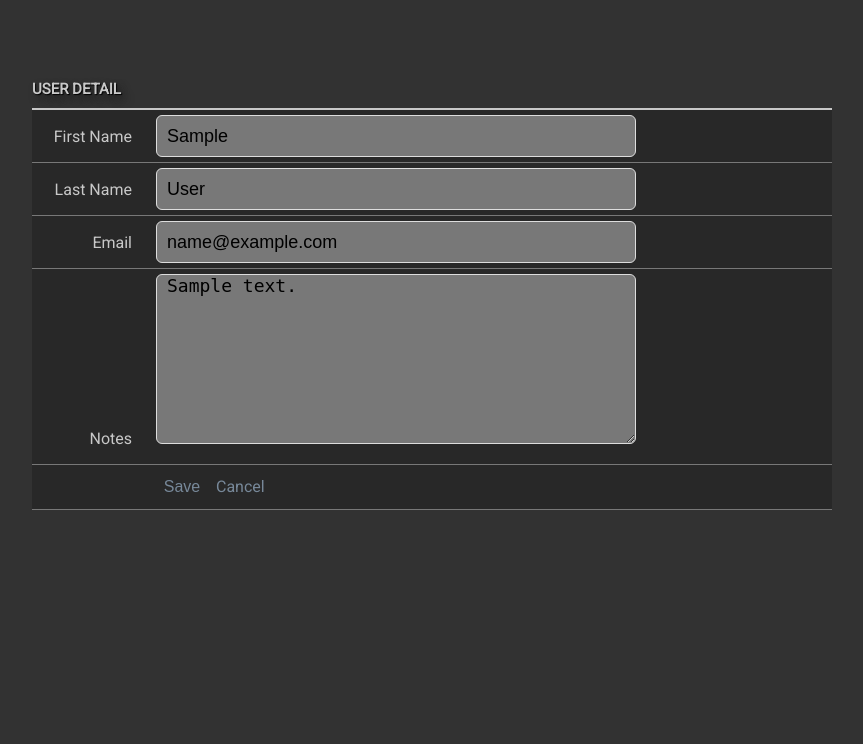
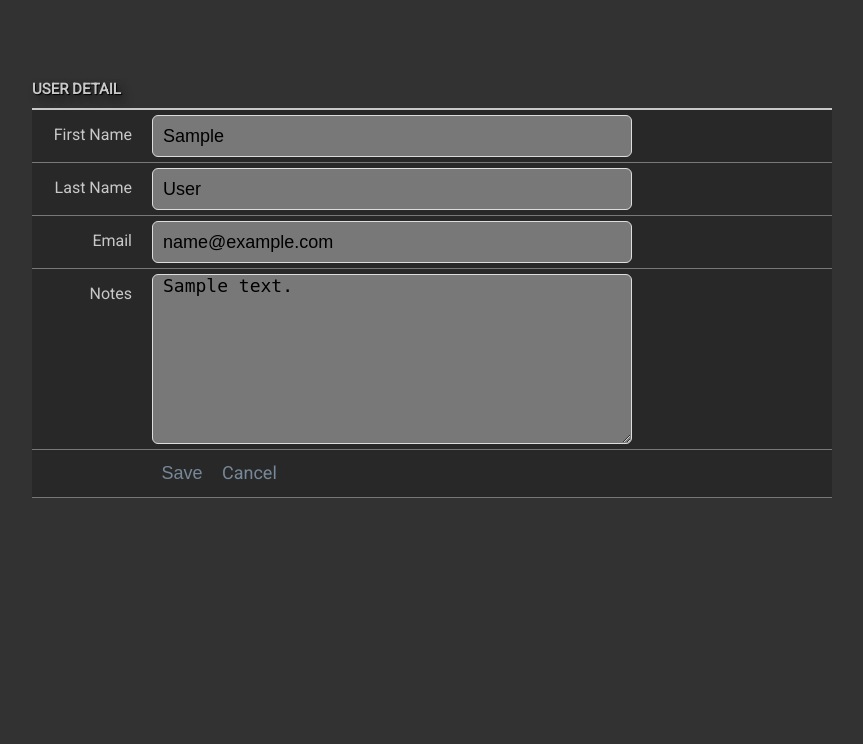
Before and after one commit to jonathanstallings/cf-django, a Django app: page /users/1 in a window 1280 px wide. Shown: the part 50-794 px from the top of the page, without its empty margins (18-881 px from the left). Run offline with Django 3.2, Linux system fonts and the light colour scheme; tables that the repository leaves empty hold one stand-in row (values such as "Sample post"); some libraries are stand-ins or nearby versions.

Commit message:
Complete first pass of app

```diff
--- a/users/static/users/css/style.css
+++ b/users/static/users/css/style.css
@@ -32,8 +32,7 @@ a {
   color: lightslategray;
 }
 
-a:hover,
-#save-button:hover {
+a:hover {
   color: white;
   text-shadow:
     1px 1px 1px #000,
@@ -252,7 +251,7 @@ User Detail
   max-width: 800px;
 }
 
-user-detail li > * {
+#user-detail li * {
   float: left;
   position: relative;
 }
@@ -284,18 +283,26 @@ user-detail li > * {
   padding-right: 20px;
 }
 
-#save-button {
+#form-buttons {
+  margin: 0 0 0 120px;
+}
+
+#form-buttons .button {
+  float: none;
   background: none;
   border: 0px;
   color: lightslategray;
-  font-size: 16px;
+  font-size: 18px;
   width: 60px;
   cursor: pointer;
   padding: 8px 6px;
 }
 
-#form-buttons {
-  margin: 0 0 0 120px;
+#form-buttons .button:hover {
+  color: white;
+  text-shadow:
+    1px 1px 1px #000,
+    5px 5px 8px rgb(30,30,30);
 }
 
 /*************************
--- a/users/templates/users/detail.html
+++ b/users/templates/users/detail.html
@@ -18,12 +18,14 @@
             <input type="email" name="email" id="email" value="{{ user.email }}" size="30" maxlength="254" required />
         </li>
         <li>
-            <label for="notes">Notes</label>
-            <textarea name="notes" id="notes" cols="40" rows="8">{{ user.notes }}</textarea>
+            <div>
+                <label for="notes">Notes</label>
+                <textarea name="notes" id="notes" cols="60" rows="8">{{ user.notes }}</textarea>
+            </div>
         </li>
         <li>
             <div id="form-buttons">
-                <input type="submit" id="save-button" value="Save">
+                <input type="submit" id="save-button" class="button" value="Save">
                 <a class="button" href="/">Cancel</a>
             </div>
         </li>
```
